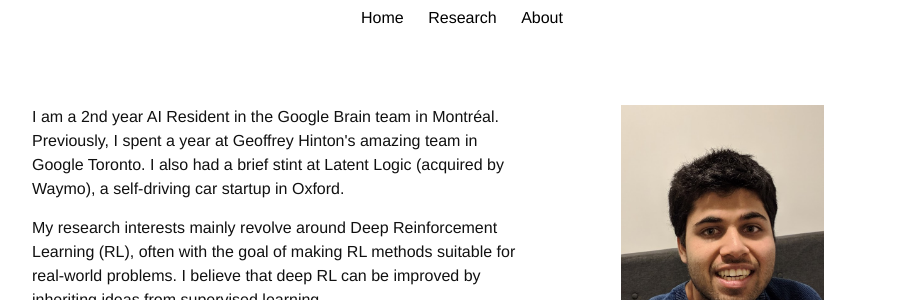
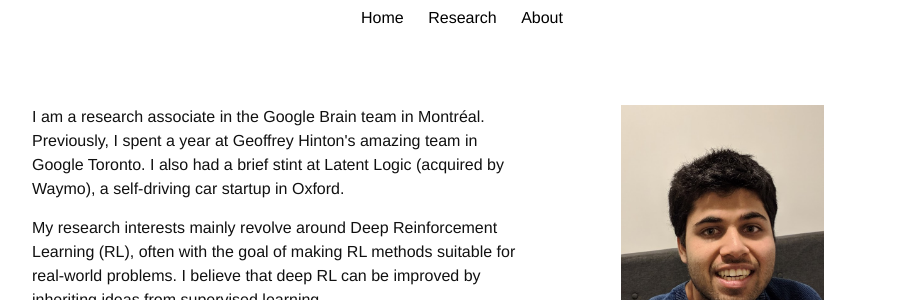
Before and after one commit to agarwl/agarwl.github.io, a Jekyll site: the page built from index.html, in a window 1280 px wide. Shown: the part 169-469 px from the top of the page, without its empty margins (178-1100 px from the left). Built offline with Jekyll 4.4.1, drawn with Linux system fonts in a browser that asks for light colours; nearby versions of some CDN libraries; some web fonts are replaced.

Commit message:
Update index.html

```diff
--- a/index.html
+++ b/index.html
@@ -6,7 +6,7 @@
 
 <div class="row">
 	<div class="seven columns">
-		<p> I am a 2nd year AI Resident in the Google Brain team in Montréal. Previously, I spent a year at Geoffrey Hinton's amazing team in Google Toronto. I also had a brief stint at Latent Logic (acquired by Waymo), a self-driving car startup in Oxford.</p>
+		<p> I am a research associate in the Google Brain team in Montréal. Previously, I spent a year at Geoffrey Hinton's amazing team in Google Toronto. I also had a brief stint at Latent Logic (acquired by Waymo), a self-driving car startup in Oxford.</p>
 
 		<p> My research interests mainly revolve around Deep Reinforcement Learning (RL), often with the goal of making RL methods suitable for real-world problems. I believe that deep RL can be improved by inheriting ideas from supervised learning.</p>
 
```
